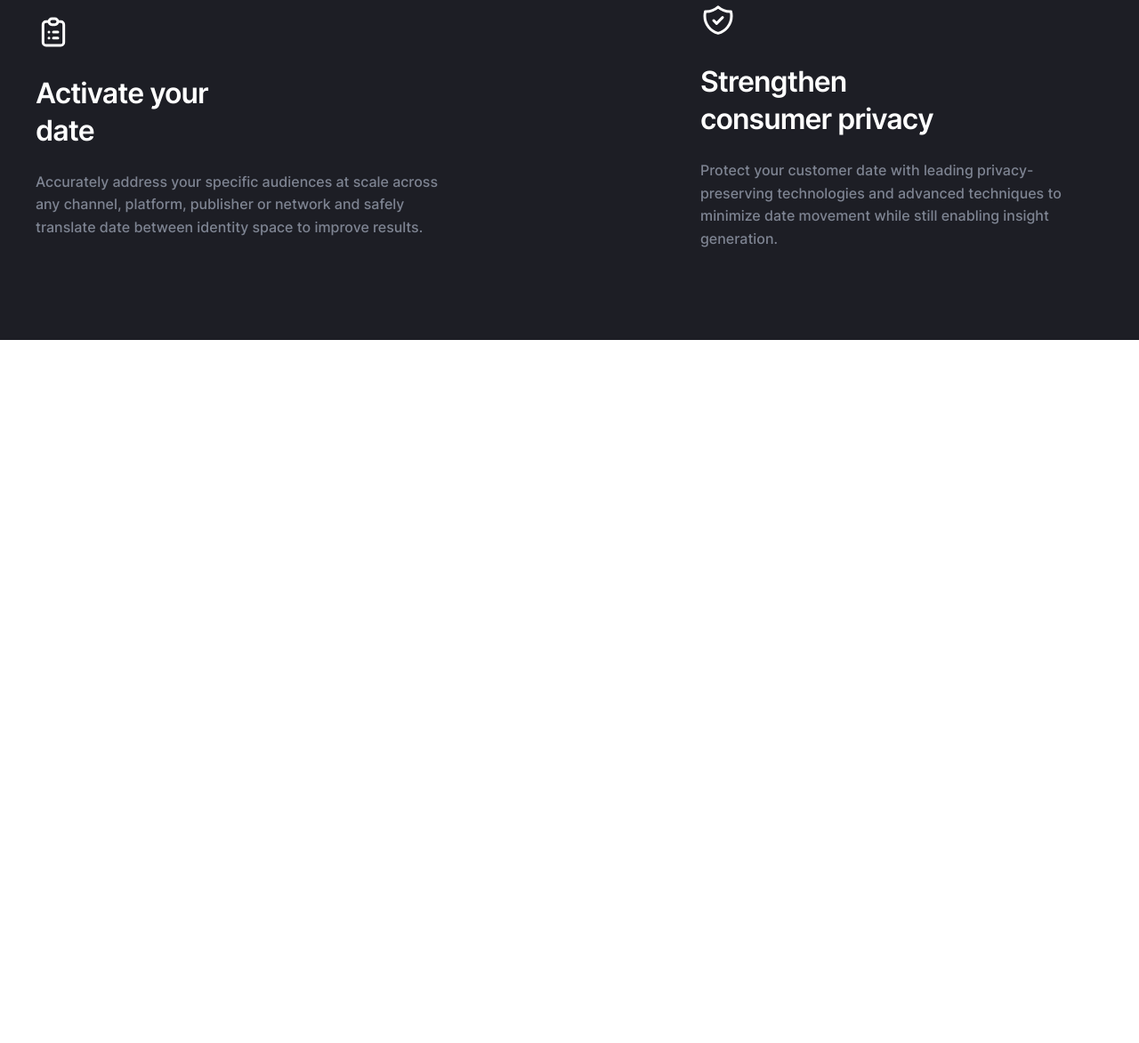
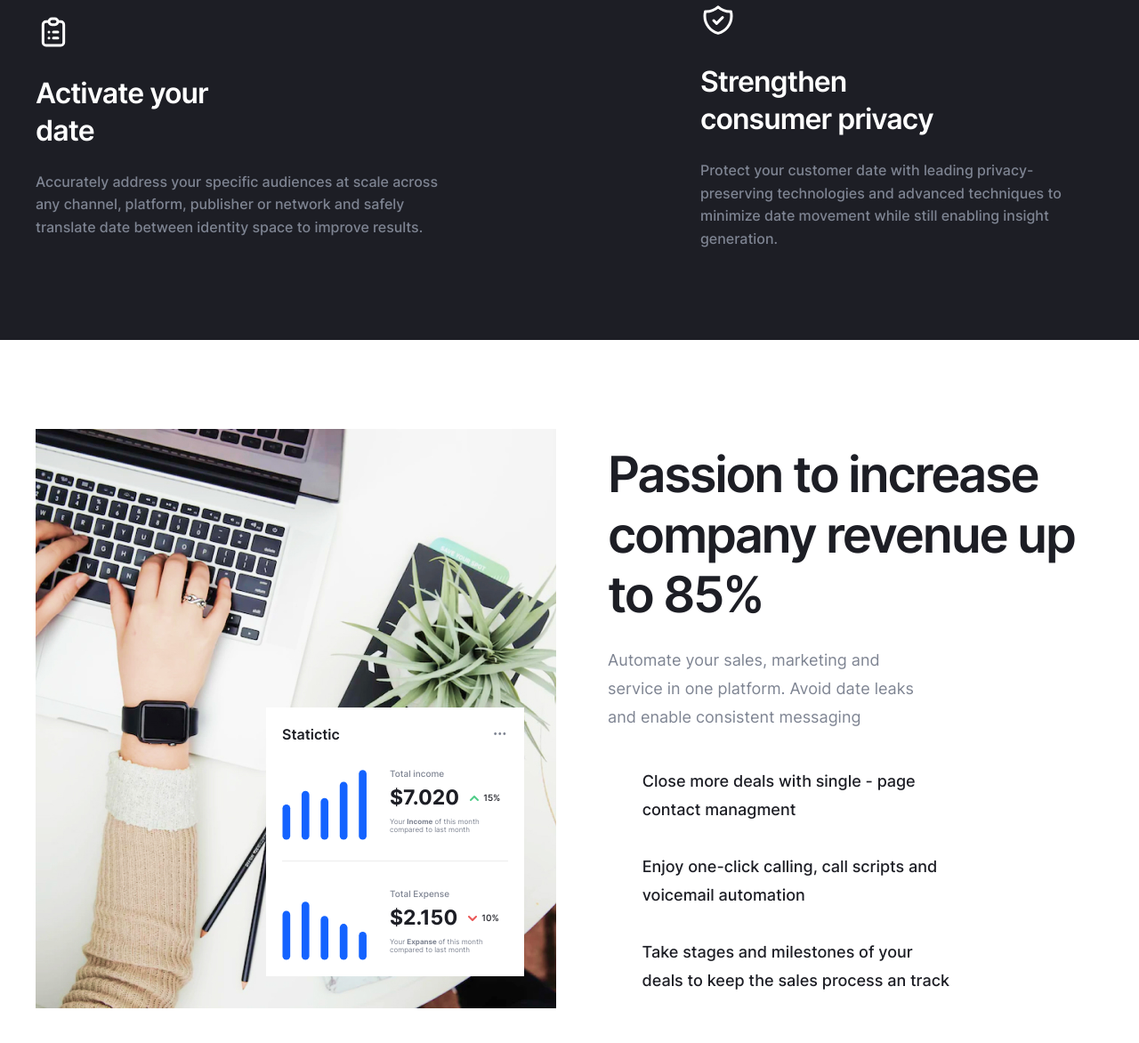
Before and after one commit to DEFECTNIY/coca, a website built with Vite: page src/index.html in a window 1280 px wide. Shown: the part 1664-2836 px from the top of the page at 89% size. Before the commit the page ends 2046 px from the top, so only its background shows below. Built offline with nearby package versions, Linux system fonts and the light colour scheme; files whose address does not match are found by name.

Commit message:
Created features section

```diff
--- /dev/null
+++ b/src/assets/scss/components/home/features.scss
@@ -0,0 +1,182 @@
+.features {
+  padding: 100px 0 94px;
+
+  @include mobile {
+    padding: 60px 0 64px;
+  }
+
+  &__container {
+    @include flex-all-between;
+
+    @include mini-desktop {
+      gap: 40px;
+      flex-direction: column;
+      align-items: flex-start;
+    }
+
+    @include mobile {
+      gap: 25px;
+    }
+  }
+
+  &__wrapper {
+    position: relative;
+  }
+
+  &__stats {
+    position: absolute;
+    right: 36px;
+    bottom: 40px;
+    padding: 18px;
+    max-width: 290px;
+    background-color: #fff;
+
+    @include mobile {
+      right: 16px;
+      bottom: 20px;
+    }
+
+    @include small-mobile {
+      right: 12px;
+      bottom: 12px;
+      padding: 14px;
+      max-width: 240px;
+    }
+
+    &-head {
+      @include flex-all-between;
+      margin-bottom: 19px;
+    }
+
+    &-title {
+      font-weight: 600;
+      line-height: 150%;
+      color: #1d1e25;
+    }
+
+    &-item {
+      @include flex-align-center;
+      gap: 26px;
+
+      &:not(:last-child) {
+        border-bottom: 1px solid #ededed;
+        padding-bottom: 23px;
+      }
+
+      &:last-child {
+        padding-top: 23px;
+      }
+
+      &-img {
+        @include small-mobile {
+          width: 65px;
+        }
+      }
+
+      &-title {
+        margin-bottom: 6px;
+        font-weight: 500;
+        font-size: 10px;
+        line-height: 150%;
+        color: #7e8492;
+      }
+
+      &-price {
+        @include flex-align-center;
+        gap: 12px;
+        margin-bottom: 9px;
+
+        &-num {
+          font-weight: 700;
+          font-size: 23px;
+          line-height: 120%;
+          color: #1d1e25;
+
+          @include mobile {
+            font-size: 18px;
+          }
+        }
+
+        &-proc {
+          @include flex-align-center;
+          gap: 5px;
+          font-weight: 500;
+          font-size: 10px;
+          line-height: 150%;
+          color: #1d1e25;
+        }
+
+        &-descr {
+          font-size: 8px;
+          color: #7e8492;
+
+          &--extrabold {
+            font-weight: 700;
+          }
+        }
+      }
+    }
+  }
+
+  &__info {
+    max-width: 557px;
+
+    @include mini-desktop {
+      max-width: 992px;
+    }
+  }
+
+  &__title {
+    margin-bottom: 24px;
+    font-weight: 600;
+    letter-spacing: -0.04em;
+    color: var(--neutral-color-100);
+
+    @include mobile {
+      margin-bottom: 20px;
+    }
+  }
+
+  &__descr {
+    margin-bottom: 40px;
+    max-width: 360px;
+    line-height: 178%;
+    color: #7e8492;
+
+    @include mini-desktop {
+      max-width: 700px;
+    }
+  }
+
+  &__list {
+    &-item {
+      @include flex-align-center;
+      max-width: 393px;
+      font-weight: 500;
+      line-height: 178%;
+      color: var(--neutral-color-100);
+
+      @include mini-desktop {
+        max-width: 700px;
+      }
+
+      &:not(:last-child) {
+        margin-bottom: 32px;
+
+        @include mobile {
+          margin-bottom: 22px;
+        }
+      }
+
+      &::before {
+        content: '';
+        display: inline-block;
+        margin-right: 19px;
+        padding-right: 19px;
+        width: 20px;
+        height: 20px;
+        background: url('../assets/icons/features-tick-icon.svg');
+      }
+    }
+  }
+}
--- a/src/assets/scss/components/home/hero.scss
+++ b/src/assets/scss/components/home/hero.scss
@@ -16,7 +16,7 @@
   }
 
   @include mobile {
-    min-height: calc(100dvh - 0px);
+    min-height: calc(100dvh - 128px);
   }
 
   &::before {
--- a/src/assets/scss/main.scss
+++ b/src/assets/scss/main.scss
@@ -6,3 +6,4 @@
 @import './components/header';
 @import './components/home/hero';
 @import './components/home/overview';
+@import './components/home/features';
--- /dev/null
+++ b/src/html/components/home/features.html
@@ -0,0 +1,126 @@
+<section class="features">
+  <div class="container features__container">
+    <div class="features__wrapper">
+      <img
+        loading="lazy"
+        src="./assets/images/features-img.jpg"
+        \
+        width="585"
+        height="651"
+        alt="Woman typing on a laptop"
+      />
+      <div class="features__stats">
+        <div class="features__stats-head">
+          <h4 class="features__stats-title text-p-default">Statictic</h4>
+          <img
+            loading="lazy"
+            src="./assets/icons/more-icon.svg"
+            width="18"
+            height="19"
+            alt="Ellipsis icon"
+          />
+        </div>
+        <div class="features__stats-item">
+          <img
+            class="features__stats-item-img"
+            loading="lazy"
+            src="./assets/icons/features-total-income-icon.svg"
+            width="95"
+            height="88"
+            alt="Total income graphic"
+          />
+          <div class="features__stats-item-info">
+            <h5 class="features__stats-item-title">Total income</h5>
+            <div class="features__stats-item-price">
+              <span class="features__stats-item-price-num">$7.020</span>
+              <div class="features__stats-item-price-proc">
+                <svg
+                  width="10"
+                  height="6"
+                  viewBox="0 0 10 6"
+                  fill="none"
+                  xmlns="http://www.w3.org/2000/svg"
+                >
+                  <path
+                    fill-rule="evenodd"
+                    clip-rule="evenodd"
+                    d="M9.70735 5.70717C9.31683 6.09769 8.68366 6.09769 8.29314 5.70717L5.00024 2.41427L1.70735 5.70717C1.31683 6.09769 0.683662 6.09769 0.293138 5.70717C-0.0973871 5.31664 -0.097387 4.68348 0.293138 4.29295L4.29314 0.292954C4.68366 -0.0975701 5.31683 -0.09757 5.70735 0.292954L9.70735 4.29295C10.0979 4.68348 10.0979 5.31664 9.70735 5.70717Z"
+                    fill="#50CD89"
+                  />
+                </svg>
+                15%
+              </div>
+            </div>
+            <p class="features__stats-item-price-descr">
+              Your
+              <span class="features__stats-item-price-descr--extrabold"
+                >Income</span
+              >
+              of this month compared to last month
+            </p>
+          </div>
+        </div>
+        <div class="features__stats-item">
+          <img
+            class="features__stats-item-img"
+            loading="lazy"
+            src="./assets/icons/features-total-expense-icon.svg"
+            width="95"
+            height="88"
+            alt="Total expense graphic"
+          />
+          <div class="features__stats-item-info">
+            <h5 class="features__stats-item-title">Total Expense</h5>
+            <div class="features__stats-item-price">
+              <span class="features__stats-item-price-num">$2.150</span>
+              <div class="features__stats-item-price-proc">
+                <svg
+                  width="10"
+                  height="6"
+                  viewBox="0 0 10 6"
+                  fill="none"
+                  xmlns="http://www.w3.org/2000/svg"
+                >
+                  <path
+                    fill-rule="evenodd"
+                    clip-rule="evenodd"
+                    d="M0.293137 0.293015C0.683662 -0.097509 1.31683 -0.097509 1.70735 0.293015L5.00024 3.58591L8.29314 0.293015C8.68366 -0.097509 9.31683 -0.097509 9.70735 0.293015C10.0979 0.68354 10.0979 1.3167 9.70735 1.70723L5.70735 5.70723C5.31683 6.09775 4.68366 6.09775 4.29314 5.70723L0.293137 1.70723C-0.097387 1.3167 -0.097387 0.68354 0.293137 0.293015Z"
+                    fill="#EB5757"
+                  />
+                </svg>
+                10%
+              </div>
+            </div>
+            <p class="features__stats-item-price-descr">
+              Your
+              <span class="features__stats-item-price-descr--extrabold"
+                >Expanse </span
+              >of this month compared to last month
+            </p>
+          </div>
+        </div>
+      </div>
+    </div>
+    <div class="features__info">
+      <h2 class="features__title heading-h2">
+        Passion to increase company revenue up to 85%
+      </h2>
+      <p class="features__descr text-p-medium text-p-medium">
+        Automate your sales, marketing and service in one platform. Avoid date
+        leaks and enable consistent messaging
+      </p>
+      <ul class="features__list">
+        <li class="features__list-item text-p-medium">
+          Close more deals with single - page contact managment
+        </li>
+        <li class="features__list-item text-p-medium">
+          Enjoy one-click calling, call scripts and voicemail automation
+        </li>
+        <li class="features__list-item text-p-medium">
+          Take stages and milestones of your deals to keep the sales process an
+          track
+        </li>
+      </ul>
+    </div>
+  </div>
+</section>
--- a/src/html/components/home/overwiew.html
+++ b/src/html/components/home/overwiew.html
@@ -12,6 +12,7 @@
     <ul class="overview__list">
       <li class="overview__item">
         <img
+          loading="lazy"
           class="overview__item-icon"
           src="./assets/icons/calendar-icon.svg"
           width="40"
@@ -29,6 +30,7 @@
       </li>
       <li class="overview__item">
         <img
+          loading="lazy"
           class="overview__item-icon"
           src="./assets/icons/todo-icon.svg"
           width="40"
@@ -43,6 +45,7 @@
       </li>
       <li class="overview__item">
         <img
+          loading="lazy"
           class="overview__item-icon"
           src="./assets/icons/list-icon.svg"
           width="40"
@@ -58,6 +61,7 @@
       </li>
       <li class="overview__item">
         <img
+          loading="lazy"
           class="overview__item-icon"
           src="./assets/icons/shield-icon.svg"
           width="40"
--- a/src/index.html
+++ b/src/index.html
@@ -6,6 +6,7 @@
     <load src="./html/components/home/header.html" />
     <load src="./html/components/home/hero.html" />
     <load src="./html/components/home/overwiew.html" />
+    <load src="./html/components/home/features.html" />
 
     <script type="module" src="/js/main.js"></script>
     <script type="module" src="/js/components/header.js"></script>
```
Also changed, not shown: src/assets/icons/features-tick-icon.svg (added), src/assets/icons/features-total-expense-icon.svg (added), src/assets/icons/features-total-income-icon.svg (added), src/assets/icons/more-icon.svg (added), src/assets/images/features-img.jpg (added).
